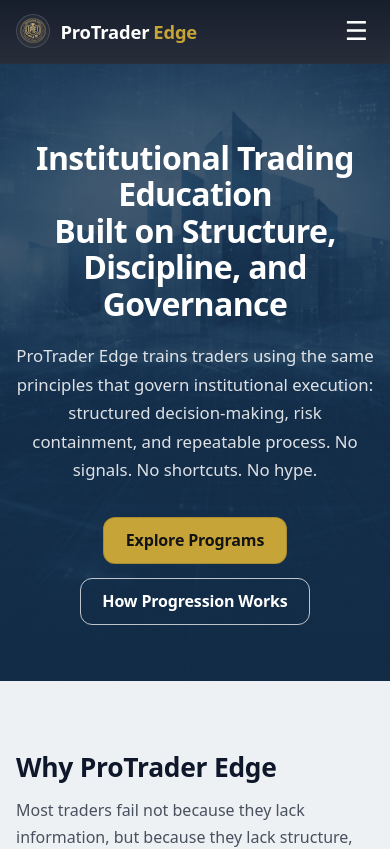
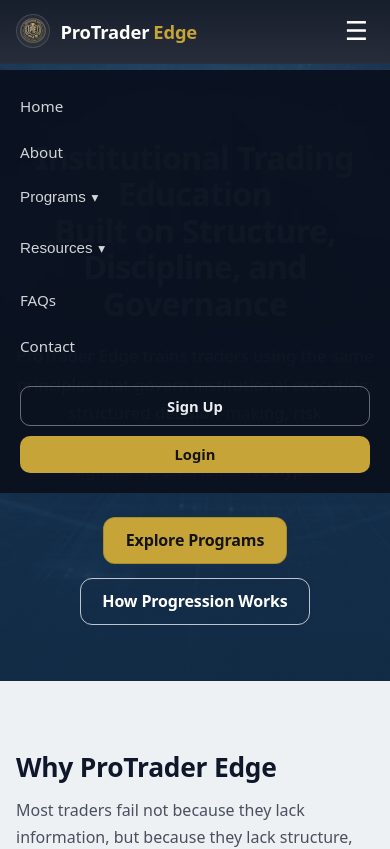
Before and after one commit to Demaa25/protrader-edge, a Next.js app: page / in a window 390 px wide. Shown: the top 849 px of the page. Built offline with nearby package versions, Linux system fonts and the light colour scheme.

Commit message:
NEW commit

```diff
--- a/src/components/marketing/Navbar.module.css
+++ b/src/components/marketing/Navbar.module.css
@@ -6,16 +6,18 @@
   --white: #ffffff;
 }
 
+/* HEADER */
+
 .header {
   position: sticky;
   top: 0;
   z-index: 50;
   background: linear-gradient(
     180deg,
-    rgba(11, 18, 32, 0.95),
-    rgba(11, 18, 32, 0.88)
+    rgba(11,18,32,0.95),
+    rgba(11,18,32,0.88)
   );
-  border-bottom: 1px solid rgba(255, 255, 255, 0.08);
+  border-bottom: 1px solid rgba(255,255,255,0.08);
   backdrop-filter: blur(10px);
 }
 
@@ -23,6 +25,7 @@
   max-width: 1200px;
   margin: 0 auto;
   padding: 0.9rem 1rem;
+
   display: grid;
   grid-template-columns: 260px 1fr 220px;
   align-items: center;
@@ -30,6 +33,7 @@
 }
 
 /* BRAND */
+
 .brand {
   display: inline-flex;
   align-items: center;
@@ -47,18 +51,15 @@
   height: 34px;
   border-radius: 999px;
   overflow: hidden;
-  flex: 0 0 auto;
 
-  /* subtle ring */
-  border: 1px solid rgba(255, 255, 255, 0.14);
-  background: rgba(255, 255, 255, 0.04);
+  border: 1px solid rgba(255,255,255,0.14);
+  background: rgba(255,255,255,0.04);
 }
 
 .logo {
   width: 100%;
   height: 100%;
   object-fit: cover;
-  display: block;
 }
 
 .brandText {
@@ -71,7 +72,8 @@
   color: var(--gold);
 }
 
-/* NAV */
+/* NAV (DESKTOP) */
+
 .nav {
   display: flex;
   justify-content: center;
@@ -80,19 +82,21 @@
 }
 
 .navLink {
-  color: rgba(255, 255, 255, 0.82);
+  color: rgba(255,255,255,0.82);
   text-decoration: none;
   font-size: 0.95rem;
+
   padding: 0.45rem 0.2rem;
-  border: 0;
+  border: none;
   background: transparent;
   cursor: pointer;
-  font-family: inherit;
 }
 
 .navLink:hover {
   color: var(--white);
 }
+
+/* ACTIVE LINK */
 
 .active {
   color: var(--white);
@@ -105,13 +109,14 @@
   left: 0;
   right: 0;
   bottom: -0.55rem;
+
   height: 2px;
   background: var(--gold);
   border-radius: 2px;
-  opacity: 0.9;
 }
 
-/* RIGHT BUTTONS */
+/* RIGHT SIDE BUTTONS */
+
 .right {
   display: flex;
   justify-content: flex-end;
@@ -121,40 +126,34 @@
 
 .signup {
   background: transparent;
-  color: rgba(255, 255, 255, 0.92);
+  color: rgba(255,255,255,0.92);
   text-decoration: none;
+
   font-weight: 800;
   border-radius: 10px;
   padding: 0.55rem 0.95rem;
   font-size: 0.92rem;
-  border: 1px solid rgba(255, 255, 255, 0.38);
-  transition: opacity 0.18s ease, transform 0.08s ease, background 0.18s ease;
+
+  border: 1px solid rgba(255,255,255,0.38);
 }
 
 .signup:hover {
-  background: rgba(255, 255, 255, 0.06);
-  opacity: 0.98;
-  transform: translateY(-1px);
+  background: rgba(255,255,255,0.06);
 }
 
 .login {
   background: var(--gold);
   color: #141414;
   text-decoration: none;
+
   font-weight: 800;
   border-radius: 10px;
   padding: 0.55rem 0.95rem;
   font-size: 0.92rem;
-  border: 1px solid rgba(0, 0, 0, 0.15);
-  transition: opacity 0.18s ease, transform 0.08s ease;
 }
 
-.login:hover {
-  opacity: 0.95;
-  transform: translateY(-1px);
-}
+/* DROPDOWN (DESKTOP) */
 
-/* DROPDOWN */
 .dropdown {
   position: relative;
 }
@@ -162,7 +161,6 @@
 .caret {
   margin-left: 0.35rem;
   font-size: 0.85rem;
-  opacity: 0.9;
 }
 
 .menu {
@@ -170,14 +168,20 @@
   top: 2.35rem;
   left: 50%;
   transform: translateX(-50%);
+
   min-width: 260px;
-  background: rgba(11, 18, 32, 0.98);
-  border: 1px solid rgba(255, 255, 255, 0.09);
+
+  background: rgba(11,18,32,0.98);
+  border: 1px solid rgba(255,255,255,0.09);
   border-radius: 12px;
+
   padding: 0.5rem;
-  box-shadow: 0 18px 40px rgba(0, 0, 0, 0.35);
+
+  box-shadow: 0 18px 40px rgba(0,0,0,0.35);
+
   opacity: 0;
   pointer-events: none;
+
   transition: opacity 120ms ease;
 }
 
@@ -188,45 +192,21 @@
 
 .menuItem {
   display: block;
+
   padding: 0.7rem 0.75rem;
   border-radius: 10px;
+
   text-decoration: none;
-  color: rgba(255, 255, 255, 0.86);
+  color: rgba(255,255,255,0.86);
   font-size: 0.94rem;
 }
 
 .menuItem:hover {
-  background: rgba(255, 255, 255, 0.06);
+  background: rgba(255,255,255,0.06);
   color: var(--white);
 }
 
-.menuItemActive {
-  background: rgba(198, 164, 55, 0.14);
-  border: 1px solid rgba(198, 164, 55, 0.22);
-  color: var(--white);
-}
-
-/* Responsive */
-@media (max-width: 920px) {
-  .inner {
-    grid-template-columns: 1fr;
-    gap: 0.75rem;
-  }
-
-  .nav {
-    flex-wrap: wrap;
-    gap: 1rem;
-  }
-
-  .right {
-    justify-content: center;
-  }
-
-  .menu {
-    left: 0;
-    transform: none;
-  }
-}
+/* MOBILE TOGGLE */
 
 .mobileToggle {
   display: none;
@@ -241,6 +221,10 @@
   display: none;
 }
 
+/* ========================= */
+/* MOBILE */
+/* ========================= */
+
 @media (max-width: 920px) {
 
   .inner {
@@ -251,32 +235,83 @@
     display: block;
   }
 
+  .right {
+    display: none;
+  }
+
+  /* MOBILE NAV PANEL */
+
   .nav {
     position: absolute;
     top: 70px;
     left: 0;
     right: 0;
+
     background: rgba(11,18,32,0.98);
+
+    display: flex;
     flex-direction: column;
-    align-items: flex-start;
+
     padding: 20px;
-    gap: 16px;
-    display: none;
+
+    gap: 14px;
   }
 
   .mobileNavOpen {
     display: flex;
   }
 
-  .right {
-    display: none;
+  /* UNIFORM LINK SPACING */
+
+  .navLink {
+    width: 100%;
+    padding: 6px 0;
   }
+
+  .dropdown {
+    width: 100%;
+  }
+
+  .dropdown button{
+    text-align: left;
+  }
+
+  /* MOBILE DROPDOWN */
+
+  .menu {
+    position: relative;
+    top: 0;
+    left: 0;
+    transform: none;
+
+    width: 100%;
+
+    border-radius: 10px;
+    margin-top: 6px;
+
+    max-height: 0;
+    overflow: hidden;
+
+    padding: 0;
+
+    transition: max-height 0.25s ease;
+  }
+
+  .menuOpen {
+    max-height: 300px;
+    padding: 6px;
+  }
+
+  /* MOBILE BUTTONS */
 
   .mobileButtons {
     display: flex;
     flex-direction: column;
+
     gap: 10px;
     width: 100%;
+
+    margin-top: 10px;
   }
 
   .signup,
--- a/src/components/marketing/Navbar.tsx
+++ b/src/components/marketing/Navbar.tsx
@@ -38,20 +38,19 @@
   { label: "Contact", href: "/contact" },
 ];
 
-function isActivePath(pathname: string, href?: string) {
-  if (!href) return false;
-  if (href === "/") return pathname === "/";
-  return pathname === href || pathname.startsWith(href + "/");
-}
-
 export default function Navbar() {
   const pathname = usePathname();
   const [openKey, setOpenKey] = useState<string | null>(null);
   const [mobileOpen, setMobileOpen] = useState(false);
   const rootRef = useRef<HTMLElement | null>(null);
 
-  useEffect(() => setOpenKey(null), [pathname]);
+  // close dropdowns on route change
+  useEffect(() => {
+    setOpenKey(null);
+    setMobileOpen(false);
+  }, [pathname]);
 
+  // close on outside click
   useEffect(() => {
     function onDocClick(e: MouseEvent) {
       if (!rootRef.current) return;
@@ -60,15 +59,17 @@
         setMobileOpen(false);
       }
     }
+
     document.addEventListener("mousedown", onDocClick);
     return () => document.removeEventListener("mousedown", onDocClick);
   }, []);
 
   return (
-    <header className={styles.header} ref={(el) => { rootRef.current = el }}>
+    <header className={styles.header} ref={(el) => (rootRef.current = el)}>
       <div className={styles.inner}>
 
-        <Link href="/" className={styles.brand}>
+        {/* BRAND */}
+        <Link href="/" className={styles.brand} onClick={() => setMobileOpen(false)}>
           <span className={styles.logoWrap}>
             <Image
               src="/PTE Logo_2.png"
@@ -79,11 +80,13 @@
               priority
             />
           </span>
+
           <span className={styles.brandText}>
             ProTrader <span>Edge</span>
           </span>
         </Link>
 
+        {/* MOBILE MENU BUTTON */}
         <button
           className={styles.mobileToggle}
           onClick={() => setMobileOpen(!mobileOpen)}
@@ -91,9 +94,9 @@
           ☰
         </button>
 
-        <nav
-          className={`${styles.nav} ${mobileOpen ? styles.mobileNavOpen : ""}`}
-        >
+        {/* NAV */}
+        <nav className={`${styles.nav} ${mobileOpen ? styles.mobileNavOpen : ""}`}>
+
           {navItems.map((item) => {
             const key = item.label.toLowerCase();
             const isOpen = openKey === key;
@@ -101,25 +104,31 @@
             if (item.dropdown) {
               return (
                 <div key={item.label} className={styles.dropdown}>
+
                   <button
                     className={styles.navLink}
                     onClick={() => setOpenKey(isOpen ? null : key)}
                   >
-                    {item.label} <span className={styles.caret}>▾</span>
+                    {item.label}
+                    <span className={styles.caret}>▾</span>
                   </button>
 
-                  <div
-                    className={`${styles.menu} ${isOpen ? styles.menuOpen : ""}`}
-                  >
+                  <div className={`${styles.menu} ${isOpen ? styles.menuOpen : ""}`}>
+
                     {item.dropdown.map((d) => (
                       <Link
                         key={d.href}
                         href={d.href}
                         className={styles.menuItem}
+                        onClick={() => {
+                          setMobileOpen(false);
+                          setOpenKey(null);
+                        }}
                       >
                         {d.label}
                       </Link>
                     ))}
+
                   </div>
                 </div>
               );
@@ -130,6 +139,10 @@
                 key={item.label}
                 href={item.href!}
                 className={styles.navLink}
+                onClick={() => {
+                  setMobileOpen(false);
+                  setOpenKey(null);
+                }}
               >
                 {item.label}
               </Link>
@@ -137,23 +150,28 @@
           })}
 
           <div className={styles.mobileButtons}>
-            <Link href="/register" className={styles.signup}>
+            <Link href="/register" className={styles.signup} onClick={() => setMobileOpen(false)}>
               Sign Up
             </Link>
-            <Link href="/login" className={styles.login}>
+
+            <Link href="/login" className={styles.login} onClick={() => setMobileOpen(false)}>
               Login
             </Link>
           </div>
+
         </nav>
 
+        {/* DESKTOP BUTTONS */}
         <div className={styles.right}>
           <Link href="/register" className={styles.signup}>
             Sign Up
           </Link>
+
           <Link href="/login" className={styles.login}>
             Login
           </Link>
         </div>
+
       </div>
     </header>
   );
```
